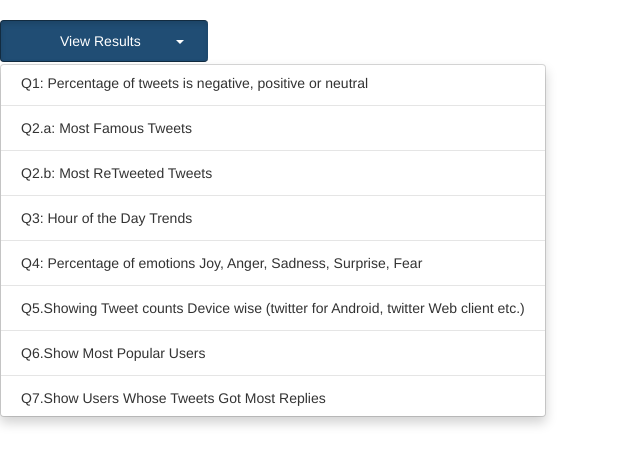
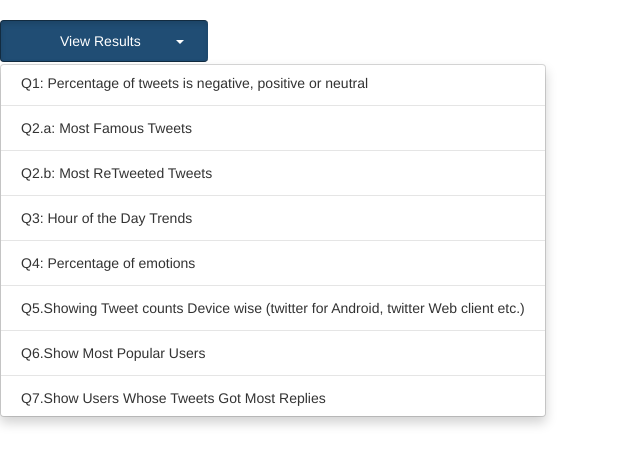
Before and after one commit to Ramkrushna/sentimental-analysis, a Django app: a page that uses sentimental_analysis_project/sentimental_analysis_app/templates/home.html in a window 1280 px wide, after a click on "View Results". Shown: the part 52-517 px from the top of the page, without its empty margins (0-640 px from the left). Run offline with Django 3.2, Linux system fonts and the light colour scheme; a user stored in the database is signed in; parts of the project's set-up code (start-up, migrations or seed data) failed here and were passed over; some libraries are stand-ins or nearby versions.

Commit message:
added minor fixes

```diff
--- a/sentimental_analysis_project/sentimental_analysis_app/static/home.js
+++ b/sentimental_analysis_project/sentimental_analysis_app/static/home.js
@@ -94,7 +94,7 @@ $('#display-charts-q2').on('click', function(){
                     var chartTitle = data.chartTitle;
 
                     var trHTML = '';
-                    var tblHTML =  "<table id='famous-tweets' border='1'><tr><th>ID </th><th>ScreenName </th><th>Text </th><th>Famous Count </th></tr></table>";
+                    var tblHTML =  "<br><table id='famous-tweets' class='table table-bordered table-hover'><tr><th>ID </th><th>ScreenName </th><th>Text </th><th>Famous Count </th></tr></table>";
 
                    $('#charts-display').append(tblHTML);
 
@@ -131,7 +131,7 @@ $('#display-charts-test').on('click', function(){
                     var chartTitle = data.chartTitle;
 
                     var trHTML = '';
-                    var tblHTML =  "<table id='retweeted-tweets' border='1'><tr><th>ID </th><th>ScreenName </th><th>Text </th><th>ReTweeted Count </th></tr></table>";
+                    var tblHTML =  "<br><table id='retweeted-tweets' class='table table-bordered table-hover'><tr><th>ID </th><th>ScreenName </th><th>Text </th><th>ReTweeted Count </th></tr></table>";
 
                    $('#charts-display').append(tblHTML);
 
@@ -254,7 +254,7 @@ $('#display-charts-q6').on('click', function(){
                     var chartTitle = data.chartTitle;
 
                     var trHTML = '';
-                    var tblHTML =  "<center><table id='famous-tweets' border='1'><tr><th>ID </th><th> ScreenName </th><th> ReTweet </th><th> Tweet </th></tr></table><center>";
+                    var tblHTML =  "<br><center><table id='famous-tweets' class='table table-bordered table-hover'><tr><th>ID </th><th> ScreenName </th><th> ReTweet </th><th> Tweet </th></tr></table><center>";
 
                    $('#charts-display').append(tblHTML);
 
@@ -291,7 +291,7 @@ $('#display-charts-q7').on('click', function(){
                     var chartTitle = data.chartTitle;
 
                     var trHTML = '';
-                    var tblHTML =  "<center><table id='famous-tweets' border='1'><tr><th>ID </th><th> User </th><th> RepliesReceived </th></tr></table><center>";
+                    var tblHTML =  "<br><center><table id='famous-tweets' class='table table-bordered table-hover'><tr><th>ID </th><th> User </th><th> RepliesReceived </th></tr></table><center>";
 
                    $('#charts-display').append(tblHTML);
 
--- a/sentimental_analysis_project/sentimental_analysis_app/templates/home.html
+++ b/sentimental_analysis_project/sentimental_analysis_app/templates/home.html
@@ -81,7 +81,7 @@ border: 1px solid black;
           <li class="divider"></li>
           <li id="display-charts-q3"><a id='q2'>Q3: Hour of the Day Trends</a></li>
           <li class="divider"></li>
-          <li id="display-charts-q4"><a id='q2'>Q4: Percentage of emotions Joy, Anger, Sadness, Surprise, Fear</a></li>
+          <li id="display-charts-q4"><a id='q2'>Q4: Percentage of emotions</a></li>
           <li class="divider"></li>
           <li id="display-charts-q5"><a id='q5'>Q5.Showing Tweet counts Device wise (twitter for Android, twitter Web client etc.)</a></li>
           <li class="divider"></li>
--- a/sentimental_analysis_project/sentimental_analysis_app/templates/registration/login.html
+++ b/sentimental_analysis_project/sentimental_analysis_app/templates/registration/login.html
@@ -42,7 +42,6 @@
         <div class="form-group">
             <button type="submit" class="btn btn-primary btn-block">Log in</button>
         </div>
-        <center><p class="mt-5 mb-3 text-muted">© 2017-2018</p></center>
     </form>
 </div>
 </body>
--- a/sentimental_analysis_project/sentimental_analysis_app/views.py
+++ b/sentimental_analysis_project/sentimental_analysis_app/views.py
@@ -107,7 +107,7 @@ def get_percentages_of_different_emotions(request):
         for row in rows:
             percentage = round((row[1]/total)*100,2)
             chartData.append([row[0],percentage])
-    return HttpResponse(content=json.dumps({'chartData':chartData, 'chartTitle': "<center><h2>Showing Percentage Of Emotions (trust, disgust, surprise, sadness, joy, fear, anger)</h2></center>"}), content_type="application/json")
+    return HttpResponse(content=json.dumps({'chartData':chartData, 'chartTitle': "<center><h2>Percentage of emotions (Note: Currently processing only 5000 records because we are using paid service)</h2></center>"}), content_type="application/json")
 
 
 # Q5. Create Bar chart showing Tweet counts Device wise (twitter for Android, twitter Web client, Twitter for iPhone, Facebook, Twitter for iPad, etc.)
```
